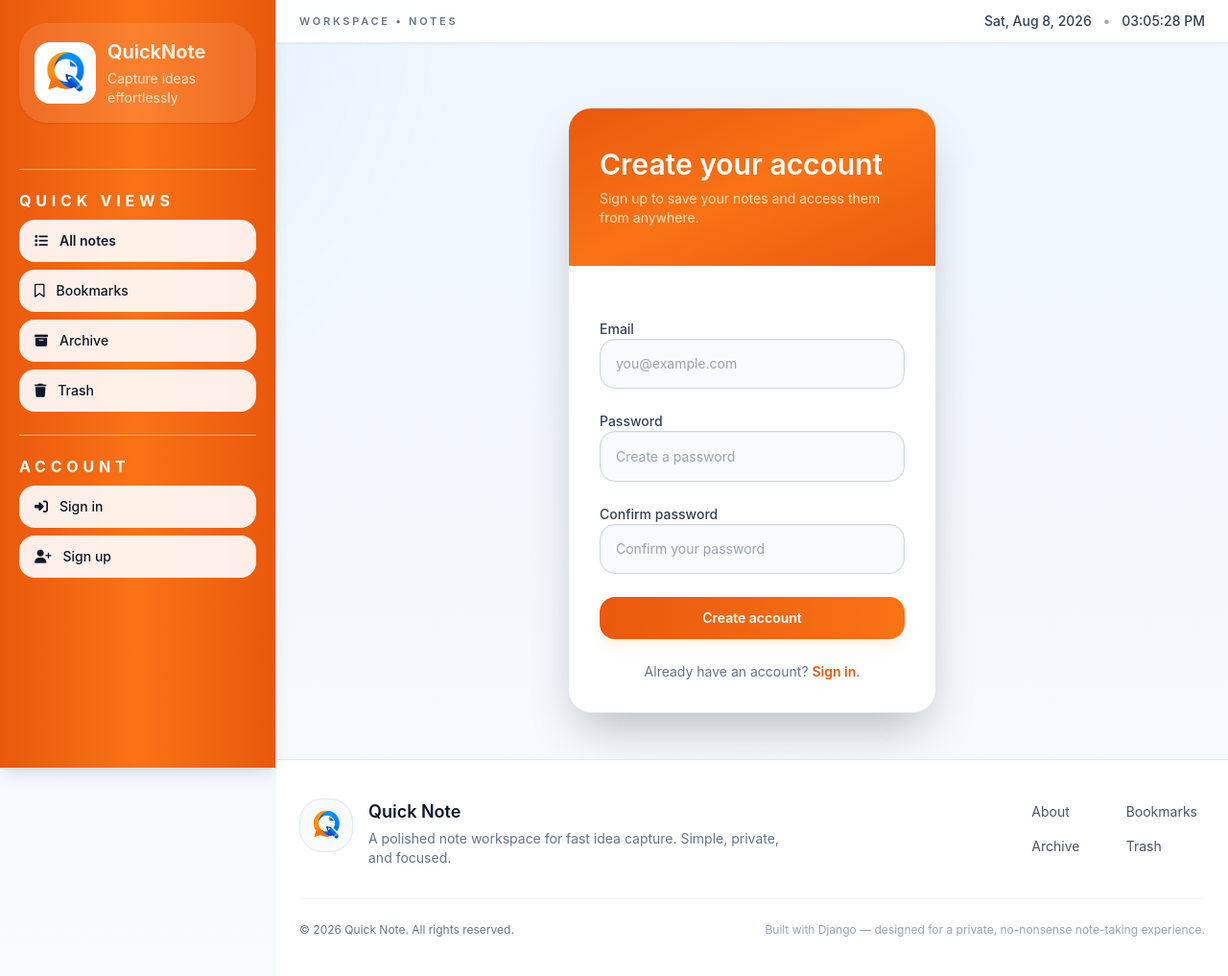
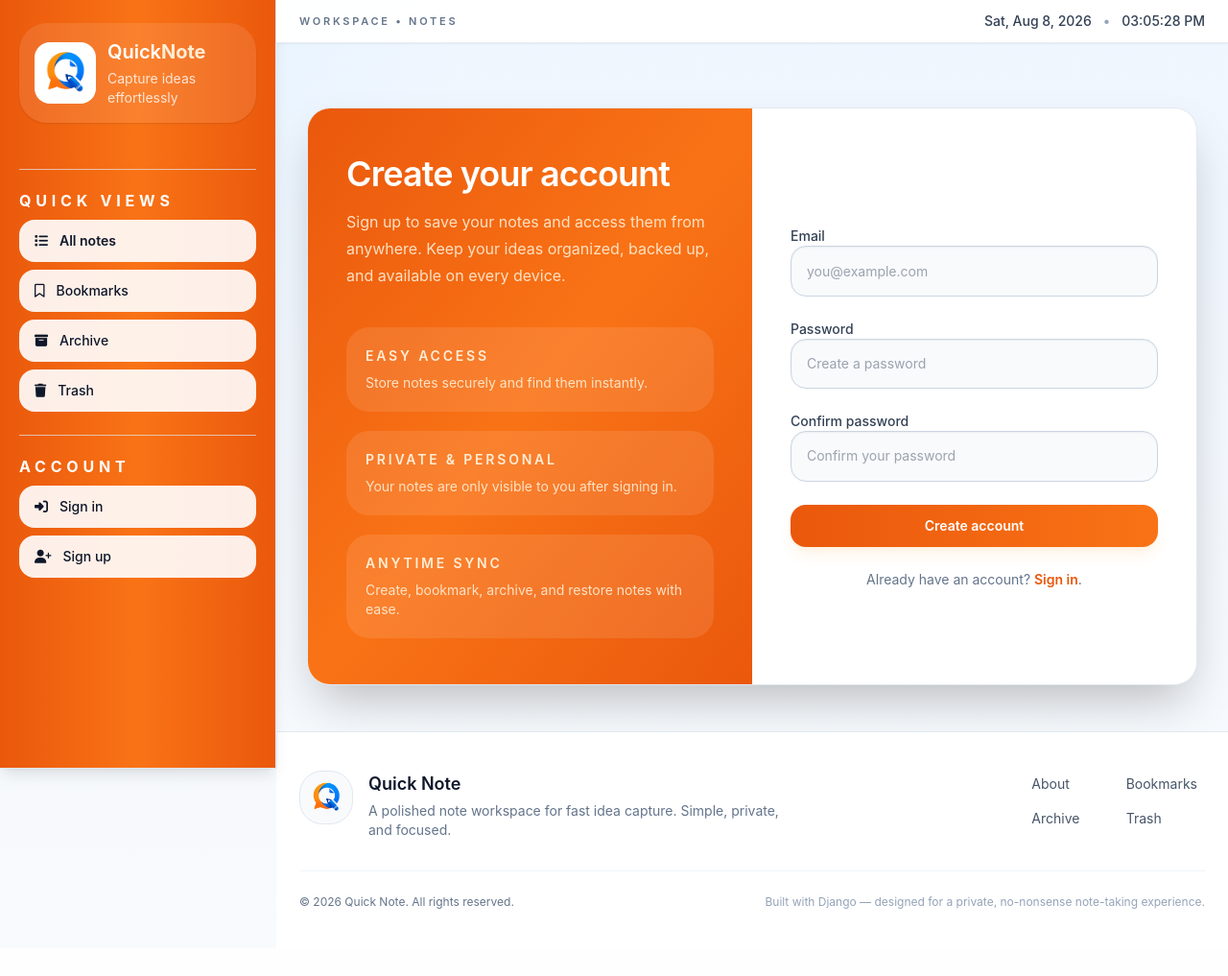
Before and after one commit to Paban-Bhandari/notes_app, a Django app: page /signup/ in a window 1280 px wide. Shown: the whole page at 96% size. After the commit the page ends 947 px from the top, so only its background shows below. Run offline with Django 5.2, Linux system fonts and the light colour scheme; some libraries are stand-ins or nearby versions.

Commit message:
changed signin signup ui and website theme color

```diff
--- a/note/static/script.js
+++ b/note/static/script.js
@@ -199,7 +199,7 @@ function renderNotes(notes) {
             const important = n.important;
             const deleted = n.deleted;
 
-            const badge = important && !deleted ? '<span class="rounded-full bg-sky-100 px-3 py-1 text-xs font-semibold text-sky-700">Bookmarked</span>' : '';
+            const badge = important && !deleted ? '<span class="rounded-full bg-orange-100 px-3 py-1 text-xs font-semibold text-orange-700">Bookmarked</span>' : '';
 
             const archiveIcon = archived
                 ? '<i class="fa-solid fa-box-open" aria-hidden="true"></i>'
--- a/note/templates/about.html
+++ b/note/templates/about.html
@@ -7,7 +7,7 @@ About
 {% block content %}
 <div class="mx-auto max-w-7xl px-4 py-6 sm:px-6 lg:px-8">
     <div class="rounded-3xl border border-slate-200 bg-white p-6 shadow-sm sm:p-8 lg:p-10 text-slate-900">
-        <span class="inline-flex rounded-full bg-sky-100 px-3 py-1 text-sm font-medium text-sky-700">Simple • Fast • Personal</span>
+        <span class="inline-flex rounded-full bg-orange-100 px-3 py-1 text-sm font-medium text-orange-700">Simple • Fast • Personal</span>
         <h1 class="mt-4 text-3xl font-semibold tracking-tight text-slate-900 sm:text-4xl">Keep your thoughts in one place</h1>
         <p class="mt-3 max-w-3xl text-lg text-slate-600">A clean note workspace for capturing ideas quickly, reviewing them later, and staying organized without clutter.</p>
 
--- a/note/templates/signup.html
+++ b/note/templates/signup.html
@@ -5,18 +5,35 @@ Sign up
 {% endblock %}
 
 {% block content %}
-<div class="mx-auto max-w-md px-4 py-12 sm:px-6 lg:px-8">
-    <div class="overflow-hidden rounded-3xl border border-slate-200 bg-white shadow-2xl">
-        <div class="bg-gradient-to-br from-orange-600 via-orange-500 to-orange-600 px-8 py-10 text-white shadow-inner">
-            <h1 class="text-3xl font-semibold">Create your account</h1>
-            <p class="mt-2 text-sm text-orange-100/90">Sign up to save your notes and access them from anywhere.</p>
+<div class="mx-auto max-w-6xl px-4 py-12 sm:px-6 lg:px-8">
+    <div class="grid overflow-hidden rounded-3xl border border-slate-200 bg-white shadow-2xl lg:grid-cols-2">
+        <div class="bg-gradient-to-br from-orange-600 via-orange-500 to-orange-600 px-8 py-10 text-white sm:px-10 sm:py-12">
+            <div class="max-w-xl">
+                <h1 class="text-4xl font-semibold tracking-tight">Create your account</h1>
+                <p class="mt-4 text-base leading-7 text-orange-100/90">Sign up to save your notes and access them from anywhere. Keep your ideas organized, backed up, and available on every device.</p>
+                <div class="mt-10 space-y-5">
+                    <div class="rounded-3xl bg-white/10 p-5">
+                        <p class="text-sm font-semibold uppercase tracking-[0.2em] text-orange-100">Easy access</p>
+                        <p class="mt-2 text-sm text-orange-100/90">Store notes securely and find them instantly.</p>
+                    </div>
+                    <div class="rounded-3xl bg-white/10 p-5">
+                        <p class="text-sm font-semibold uppercase tracking-[0.2em] text-orange-100">Private & personal</p>
+                        <p class="mt-2 text-sm text-orange-100/90">Your notes are only visible to you after signing in.</p>
+                    </div>
+                    <div class="rounded-3xl bg-white/10 p-5">
+                        <p class="text-sm font-semibold uppercase tracking-[0.2em] text-orange-100">Anytime sync</p>
+                        <p class="mt-2 text-sm text-orange-100/90">Create, bookmark, archive, and restore notes with ease.</p>
+                    </div>
+                </div>
+            </div>
         </div>
-        <div class="p-8">
-            <form method="post" class="space-y-6 auth-form">
-                {% csrf_token %}
-                {% if form.non_field_errors %}
-                    <div class="rounded-2xl border border-rose-200 bg-rose-50 px-4 py-3 text-sm text-rose-700">{{ form.non_field_errors }}</div>
-                {% endif %}
+        <div class="flex items-center justify-center p-8 sm:p-10">
+            <div class="w-full max-w-md">
+                <form method="post" class="space-y-6 auth-form">
+                    {% csrf_token %}
+                    {% if form.non_field_errors %}
+                        <div class="rounded-2xl border border-rose-200 bg-rose-50 px-4 py-3 text-sm text-rose-700">{{ form.non_field_errors }}</div>
+                    {% endif %}
                 <div>
                     <label class="block text-sm font-medium text-slate-700" for="id_email">Email</label>
                     {{ form.email }}
```
Also changed, not shown: note/templates/edit_note.html (+4 -4 lines), note/templates/home.html (+12 -12 lines), note/templates/login.html (+28 -11 lines).
